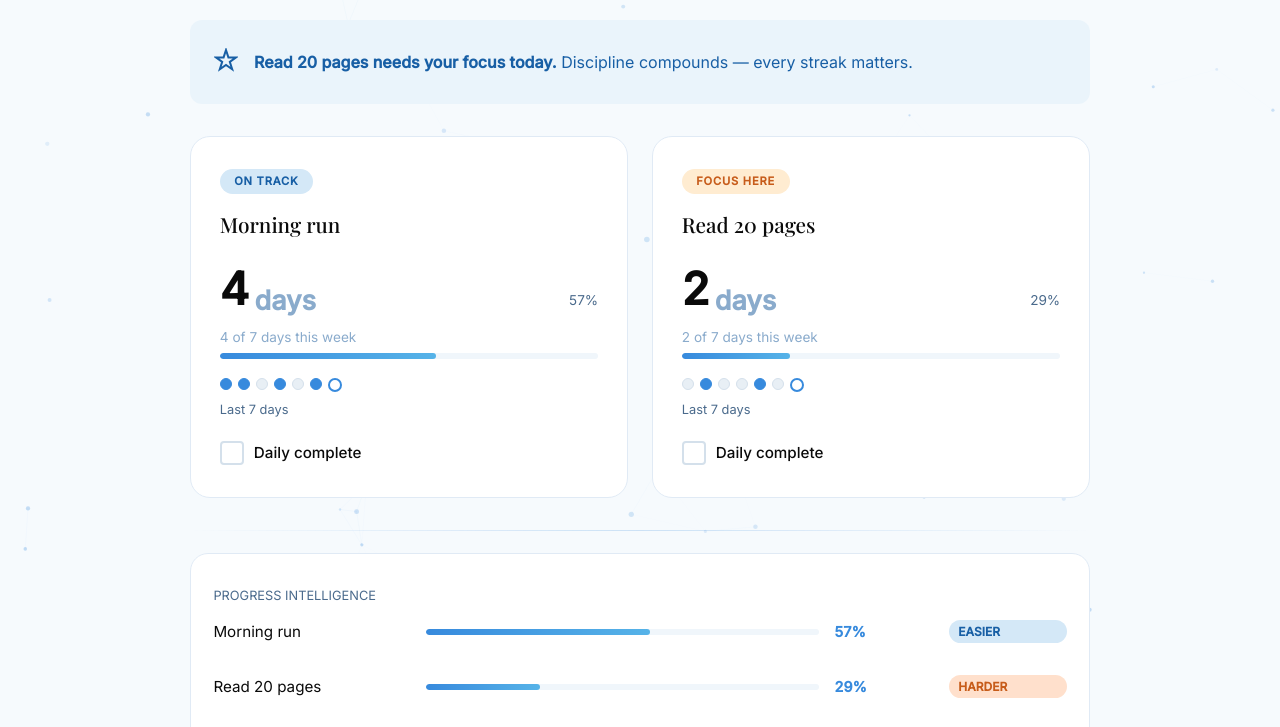
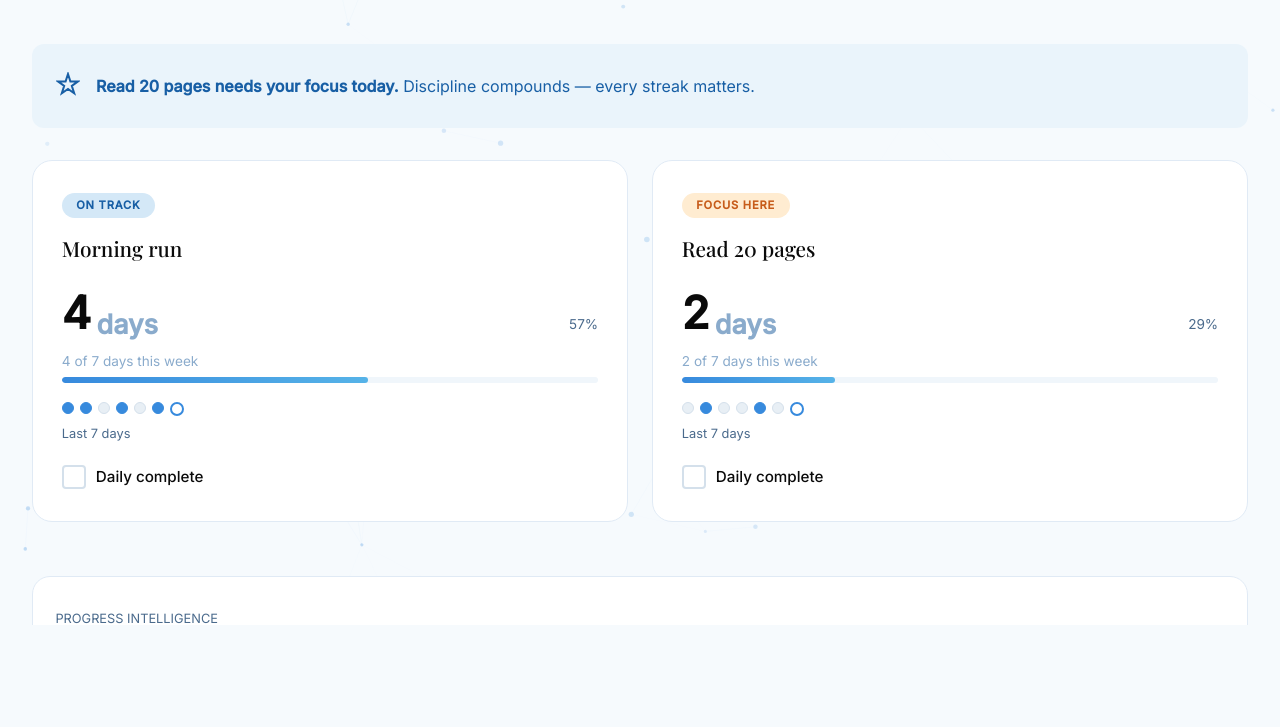
Before and after one commit to TshepoNkosiPy/Routicker, a plain HTML site: page index.html in a window 1280 px wide. Shown: the part 175-902 px from the top of the page. After the commit the page ends 800 px from the top, so only its background shows below. Drawn offline with nearby package versions, Linux system fonts and the light colour scheme.

Commit message:
Make app fit device screen perfectly - disable zoom and fill full viewport

```diff
--- a/index.html
+++ b/index.html
@@ -2,7 +2,7 @@
 <html lang="en">
 <head>
   <meta charset="UTF-8">
-  <meta name="viewport" content="width=device-width, initial-scale=1.0">
+  <meta name="viewport" content="width=device-width, initial-scale=1.0, maximum-scale=1.0, user-scalable=no, viewport-fit=cover">
   <title>Rou-Ticker Premium - Animated Habit Tracker with AI Intelligence</title>
 
   <!-- SEO Meta Tags -->
--- a/routicker_premium.css
+++ b/routicker_premium.css
@@ -1,12 +1,26 @@
 @import url('https://fonts.googleapis.com/css2?family=Playfair+Display:wght@400;500&family=Inter:wght@300;400;500&display=swap');
 
+html {
+  width: 100%;
+  height: 100%;
+  margin: 0;
+  padding: 0;
+}
+
 body {
+  width: 100%;
+  height: 100%;
   font-family: 'Inter', sans-serif;
   background: #f6fafd;
   margin: 0;
+  padding: 0;
   color: #0a0a0a;
   position: relative;
-  overflow-x: hidden;
+  overflow: hidden;
+  -webkit-touch-callout: none;
+  -webkit-user-select: none;
+  user-select: none;
+  -webkit-font-smoothing: antialiased;
 }
 
 #bg-animation {
@@ -17,6 +31,12 @@ body {
   height: 100%;
   z-index: -1;
   pointer-events: none;
+}
+
+#root {
+  width: 100%;
+  height: 100%;
+  display: flex;
 }
 
 body.dark-mode #bg-animation {
@@ -191,9 +211,16 @@ body.dark-mode #bg-animation {
   margin-top: 3px;
 }
 .page {
-  max-width: 900px;
-  margin: 0 auto;
+  width: 100%;
+  height: 100%;
+  max-width: 100%;
   padding: 2.5rem 2rem;
+  overflow-y: auto;
+  overflow-x: hidden;
+  box-sizing: border-box;
+  display: flex;
+  flex-direction: column;
+  -webkit-overflow-scrolling: touch;
 }
 .h-card {
   background: #fff;
```
Also changed, not shown: routicker_premium.html (+1 -1 lines).
